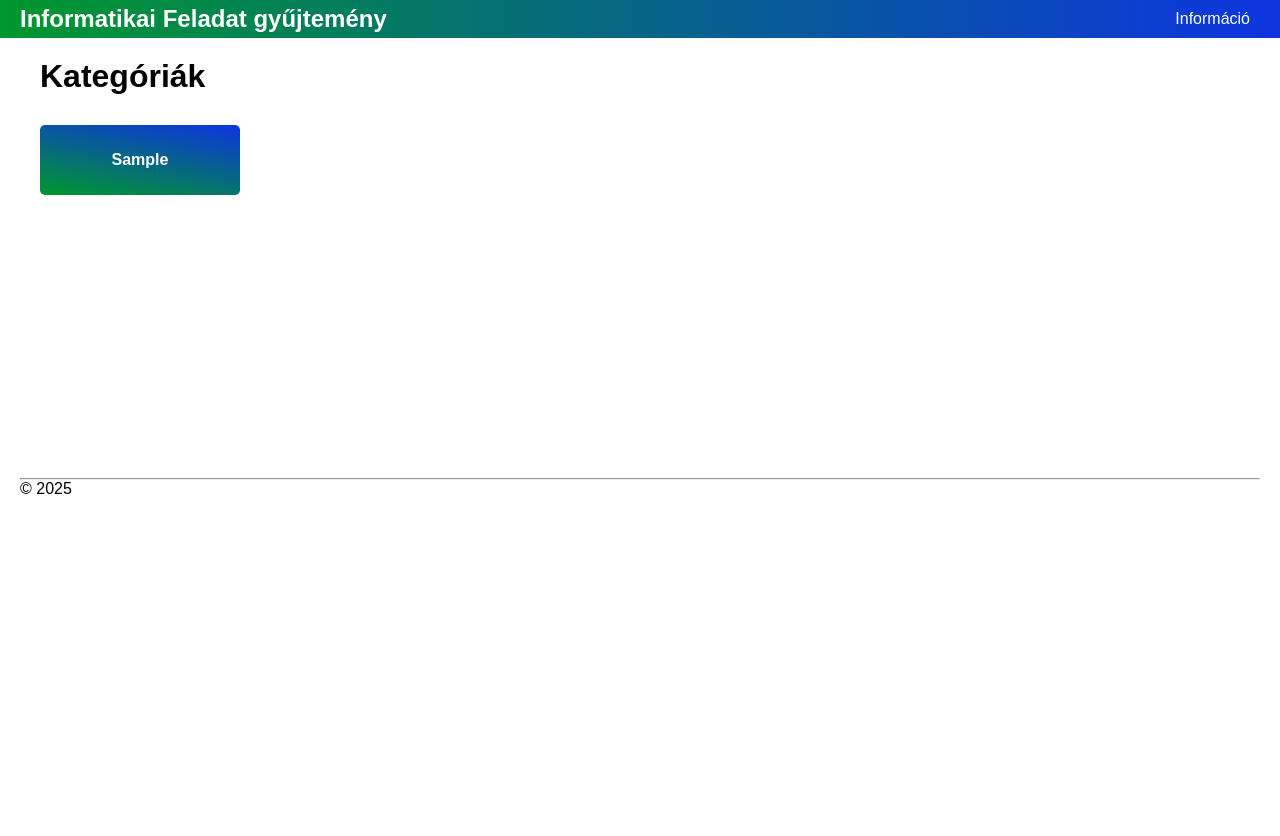
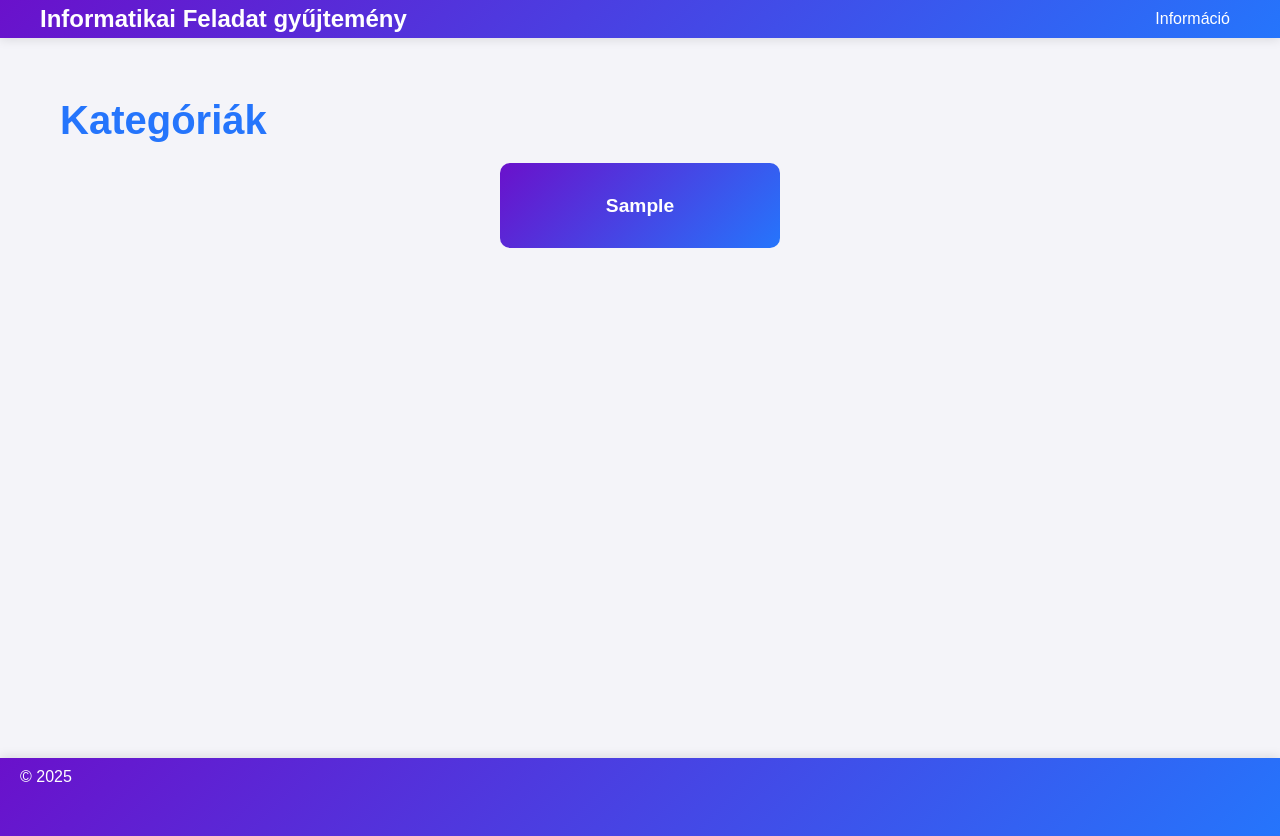
Before and after one commit to beni13312/php-web-feladatbank, a PHP site: page / in a window 1280 px wide. Before the commit the page ends 494 px from the top, so only its background shows below. Run offline with PHP 8.4, Linux system fonts and the light colour scheme; tables that the repository leaves empty hold one stand-in row (values such as "Sample post"); a stand-in replaces the project's code that opens the database connection.

Commit message:
Merge remote-tracking branch 'origin/main'

```diff
--- a/web/footer/footer.php
+++ b/web/footer/footer.php
@@ -1,5 +1,4 @@
 <div id="footer">
-    <hr>
     <div id="cright">&#169; </div>
     <script>document.getElementById("cright").append(new Date().getFullYear())</script>
 </div>
--- a/web/header/header.php
+++ b/web/header/header.php
@@ -13,7 +13,7 @@
 <script>
     function updateTitle() {
         const titleElement = document.getElementById("nav-title");
-        if (window.innerWidth < 512) {
+        if (window.innerWidth < 594) {
             titleElement.textContent = "INFOGY";
         } else {
             titleElement.textContent = "Informatikai Feladat gyűjtemény";
--- a/web/public/style/optimize.css
+++ b/web/public/style/optimize.css
@@ -10,7 +10,29 @@
     }
 
     .category-element {
-        min-width: 300px;
-        min-height: 100px;
+        min-width: 250px;
+        min-height: 70px;
+        align-items: center;
+        justify-content: center;
+
     }
 }
+@media (max-width: 664px) {
+    body{
+        font-size: 1.1rem;
+    }
+    #category {
+    display: flex;
+    flex-wrap: wrap;
+    justify-content: center;
+    gap: 25px; /* Több hely a gombok között */
+	}
+
+    .category-element {
+        min-width: 250px;
+        min-height: 70px;
+        align-items: center;
+        justify-content: center;
+
+    }
+}
--- a/web/public/style/style.css
+++ b/web/public/style/style.css
@@ -4,10 +4,10 @@
 *{
     margin:0;
     font-family: Arial, Helvetica, sans-serif;
+
 }
 
 /* scrollbar */
-
 ::-webkit-scrollbar {
     width: 10px;
 }
@@ -28,14 +28,33 @@
 }
 
 
+/* header */
+#header {
+    background: linear-gradient(135deg, #6a11cb, #2575fc);
+    color: white;
+    padding: 0 20px;
+    display: flex;
+    justify-content: space-between;
+    align-items: center;
+    box-shadow: 0 2px 10px rgba(0, 0, 0, 0.1);
+}
 
-/* header */
+#header nav {
+    display: flex;
+    align-items: center;
+}
 
-#header{
-    background: rgb(255,166,0);
-    -webkit-user-select: none;
+#header nav a {
     color: white;
-    background: linear-gradient(90deg, rgb(0, 151, 45) 0%, rgb(13, 52, 224) 100%);
+    text-decoration: none;
+    padding: 8px 16px;
+    transition: background-color 0.3s ease;
+    border-radius: 4px;
+    background: rgba(255, 255, 255, 0.1);
+}
+
+#header nav a:hover {
+    background-color: rgba(255, 255, 255, 0.2);
 }
 #navbar{
     display: flex;
@@ -72,76 +91,101 @@
 }
 
 
-
-
 /* body */
+body{
+    margin:0;
+    background-color: #f4f4f9;
+    color: #333;
+    width: 100%;
+}
 
 .body{
     margin: 20px;
-    min-height: 50vh;
-}
+    min-height: 80vh;
+    padding: 20px;
 
 
-
+}
 
 /* footer */
 
 #footer{
+    margin: 20px 0 0;
+    background: linear-gradient(135deg, #6a11cb, #2575fc);
+    color: white;
+    padding: 10px 20px 50px;
+    bottom: 0;
+    box-shadow: 0 -2px 10px rgba(0, 0, 0, 0.1);
+}
+
+
+/* index.php */
+
+#cat-title {
+    font-size: 2.5em;
+    color: #2575fc;
     margin: 20px;
 }
 
-/* index.php */
 
-
-#cat-title{
-    margin: 20px;
-}
-#category{
-    display: grid;
-    box-sizing: border-box;
-    margin: 0 10px;
-    max-width: 100%;
-    align-items: center;
+#category {
+    display: flex;
+    flex-wrap: wrap;
     justify-content: center;
-    grid-template-columns: repeat(auto-fill, minmax(200px, 1fr));
-    grid-auto-rows: auto;
-    gap: 10px;
+    gap: 25px;
 }
 
-.category-element{
-    margin: 10px;
-    border: 2px;
-    border-radius: 5px;
+.category-element-a {
+    text-decoration: none;
+    color: inherit;
+}
+
+.category-element {
+    background: linear-gradient(135deg, #6a11cb, #2575fc);
     color: white;
-    font-weight: bold;
+    padding: 20px 40px;
+    border-radius: 10px;
     text-align: center;
     align-content: center;
     justify-content: center;
-    box-sizing: border-box;
+    font-size: 1.2em;
+    font-weight: bold;
+    transition: transform 0.3s ease, box-shadow 0.3s ease;
+    cursor: pointer;
     width: 200px;
-    height: 70px;
-    --a:10deg;
-    cursor:pointer;
-    transition:--a 0.5s;
-    background: #c5c3c3 linear-gradient(var(--a), rgba(0, 151, 45, 1), rgba(13, 52, 224, 1));
+    height: 45px;
 }
-@property --a {
-    syntax: '<angle>';
-    inherits: false;
-    initial-value: 10deg;
-}
-.category-element:hover{
-    --a:180deg;
-}
-.category-element-a{
-    text-decoration: none;
+
+.category-element:hover {
+    transform: translateY(-10px);
+    box-shadow: 0 10px 20px rgba(0, 0, 0, 0.2);
 }
 
 /* info.php */
+.info-button {
+    position: absolute;
+    top: 20px;
+    right: 20px;
+    background: linear-gradient(135deg, #6a11cb, #2575fc);
+    color: white;
+    padding: 10px 20px;
+    border-radius: 25px;
+    text-decoration: none;
+    font-size: 1em;
+    transition: transform 0.3s ease, box-shadow 0.3s ease;
+    box-shadow: 0 4px 6px rgba(0, 0, 0, 0.1);
+}
+
+.info-button:hover {
+    transform: translateY(-5px);
+    box-shadow: 0 6px 12px rgba(0, 0, 0, 0.2);
+}
+
 
 #info-leiras p{
     text-align: left;
     margin-top: 20px;
+    font-size: 20px;
 }
 
 /* admin_login.php */
```
Also changed, not shown: web/exam.php (+5 -5 lines).
